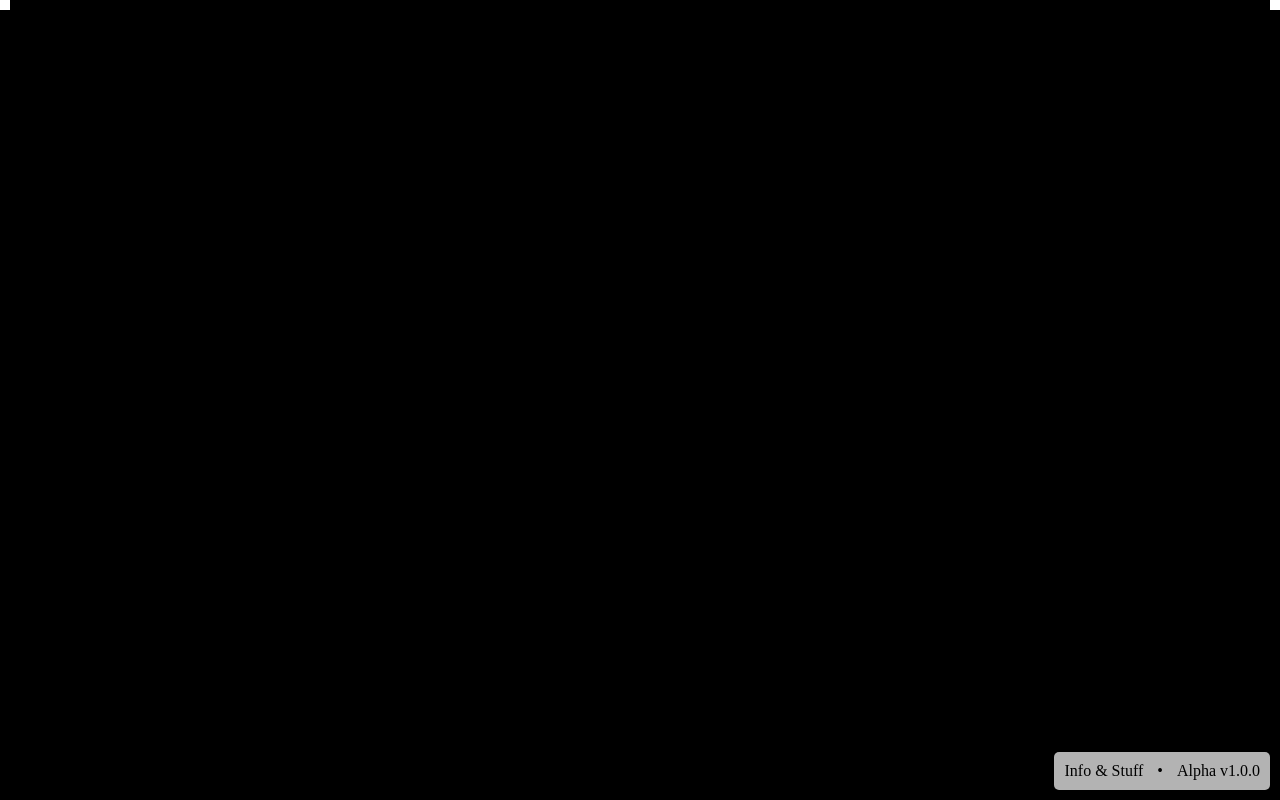
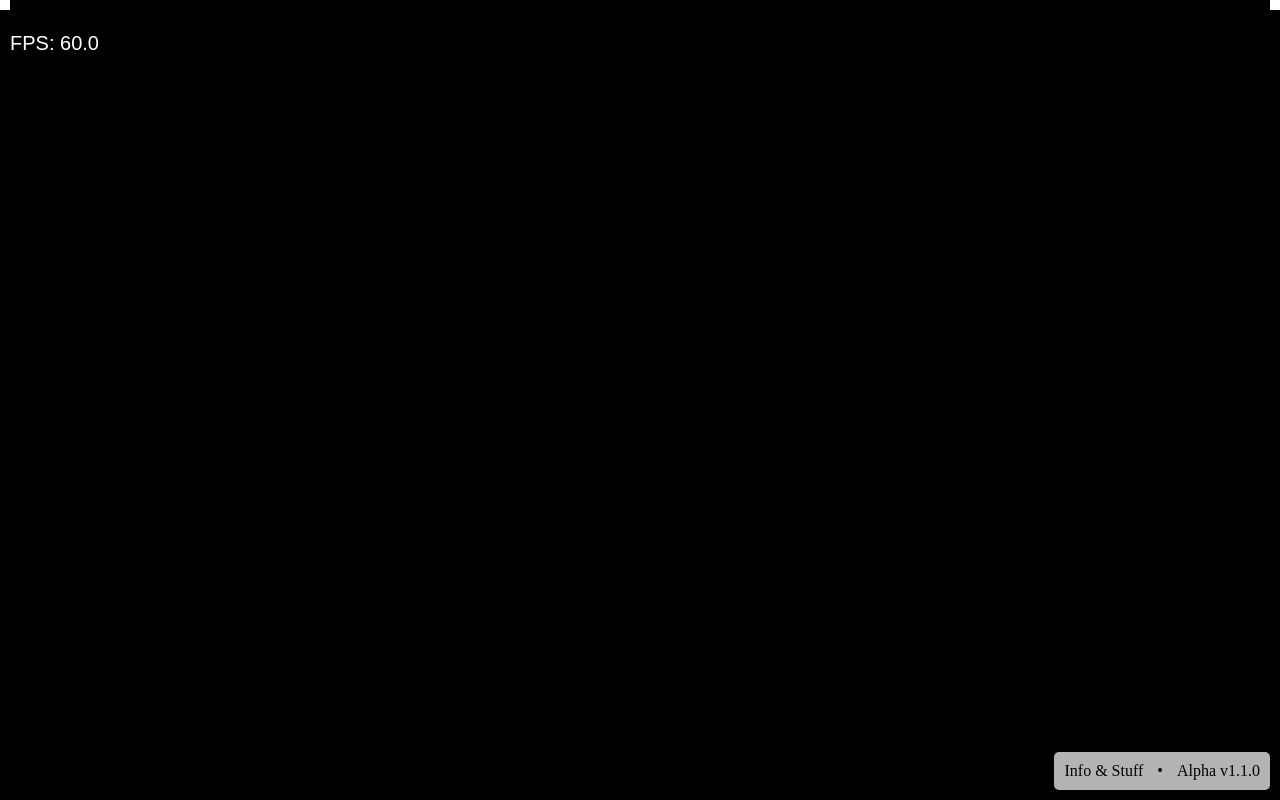
Before and after one commit to tlk106/Powder-Powder, a website with bundled scripts: page index.html in a window 1280 px wide. Built offline with nearby package versions, Linux system fonts and the light colour scheme.

Commit message:
Everything done, just need fixes and testing.

```diff
--- a/index.html
+++ b/index.html
@@ -5,6 +5,7 @@
   <meta name="viewport" content="width=device-width, initial-scale=1.0">
   <title>Powder Powder</title>
   <link rel="stylesheet" href="website/style.css">
+  <link rel="icon" href="website/favicon.ico" type="image/x-icon">
 </head>
 <body>
   <canvas id="gameCanvas"></canvas>
@@ -13,7 +14,7 @@
   <div id="menu-link" style="position: absolute; bottom: 10px; right: 10px; z-index: 10;">
     <a id="link" href="website/info.html">Info & Stuff</a>
     <span style="margin: 0 10px;">&bull;</span>
-    <a id="link" href="/website/changelog.html">Alpha v1.0.0</a>
+    <a id="link" href="/website/changelog.html">Alpha v1.1.0</a>
   </div>
   <script src="src/render.js" type="module"></script>
   <script src="src/simulation.js" type="module"></script>
--- a/src/render.js
+++ b/src/render.js
@@ -8,6 +8,8 @@ canvas.width = window.innerWidth;
 canvas.height = window.innerHeight;
 
 let isPaused = false; // Track whether the simulation is paused
+let lastFrameTime = performance.now();
+let fps = 0;
 
 // Move mousemove event listeners outside the render function
 canvas.addEventListener("mousemove", (event) => {
@@ -38,6 +40,11 @@ const render = () => {
   ctx.fillStyle = "black";
   ctx.fillRect(0, 0, canvas.width, canvas.height);
 
+  // Display FPS
+  ctx.fillStyle = "white";
+  ctx.font = "20px Arial";
+  ctx.fillText(`FPS: ${fps.toFixed(1)}`, 10, 50);
+
   for (let x = 0; x < columns; x++) {
     for (let y = 0; y < rows; y++) {
       const particle = particles[x][y];
@@ -50,10 +57,14 @@ const render = () => {
 };
 
 const gameLoop = () => {
+  const currentFrameTime = performance.now();
+  fps = 1000 / (currentFrameTime - lastFrameTime);
+  lastFrameTime = currentFrameTime;
+
   if (!isPaused) {
-    loop();
-    render();
+    loop(); // Update simulation only when not paused
   }
+  render(); // Always render, even when paused
   requestAnimationFrame(gameLoop);
 };
 
```
Also changed, not shown: website/changelog.html (+1 -1 lines), website/favicon.ico (added).
